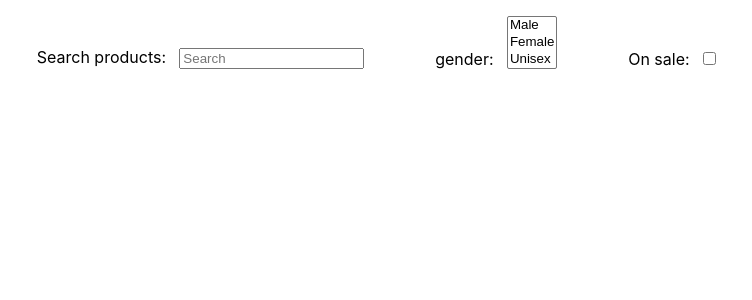
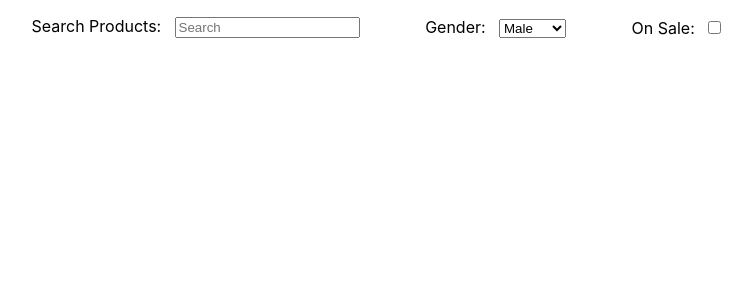
Before and after one commit to aethelz/react-dynamic-search, a React (Create React App) app: page / in a window 1280 px wide. Shown: the top 300 px of the page, without its empty margins (257-1009 px from the left). Built offline with nearby package versions, Linux system fonts and the light colour scheme.

Commit message:
Make gender filter single choice

```diff
--- a/src/App/index.tsx
+++ b/src/App/index.tsx
@@ -28,7 +28,7 @@ function App() {
     <Wrapper>
       <header className={styles.header}>
         <label>
-          Search products:
+          Search Products:
           <input
             type="search"
             placeholder="Search"
@@ -40,10 +40,8 @@ function App() {
         </label>
 
         <label>
-          gender:
+          Gender:
           <select
-            multiple={true}
-            size={3}
             value={genders}
             onChange={({ currentTarget: { selectedOptions } }) => {
               const value = Array.from(
@@ -60,7 +58,7 @@ function App() {
         </label>
 
         <label>
-          On sale:
+          On Sale:
           <input
             type="checkbox"
             checked={onSaleOnly}
```
